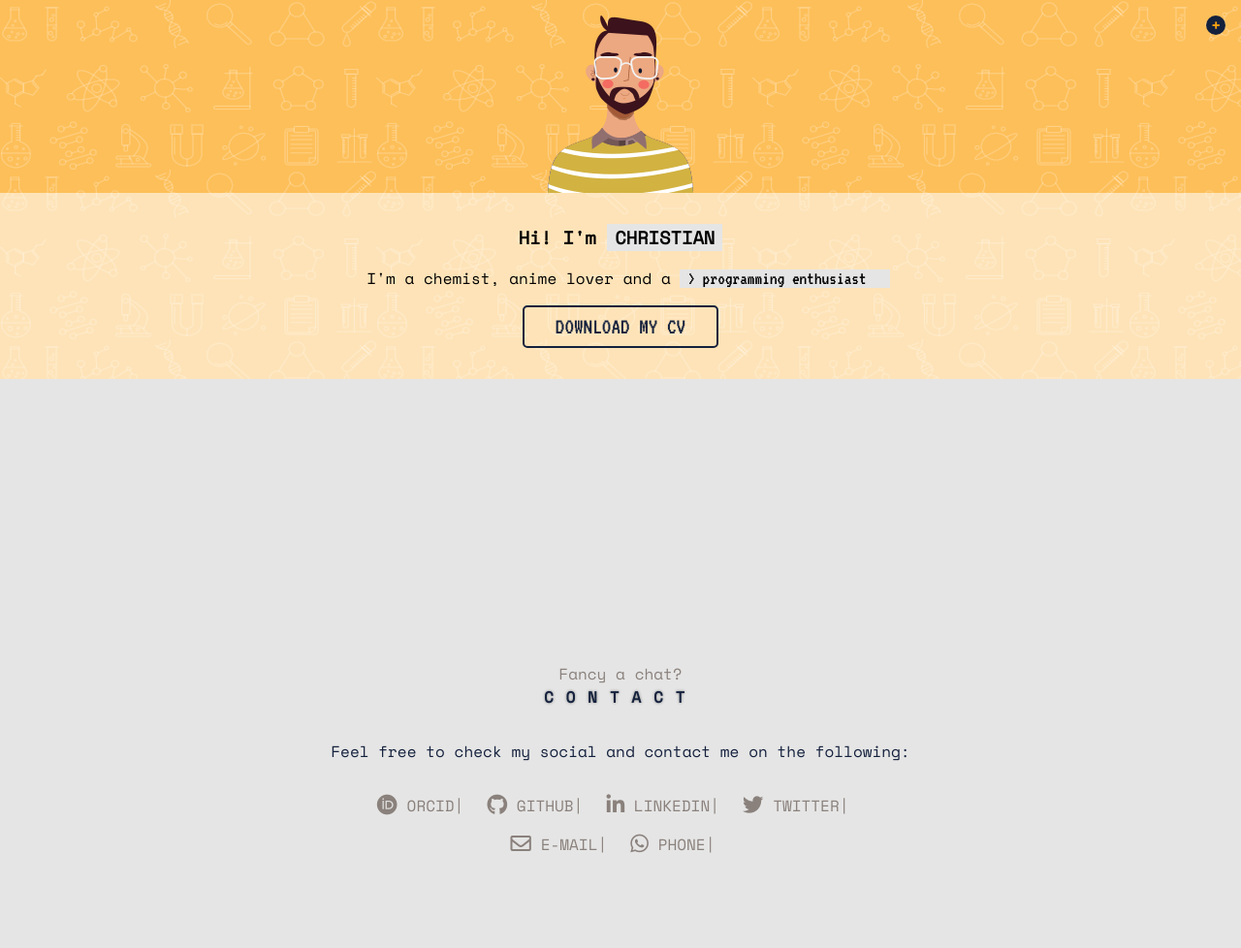
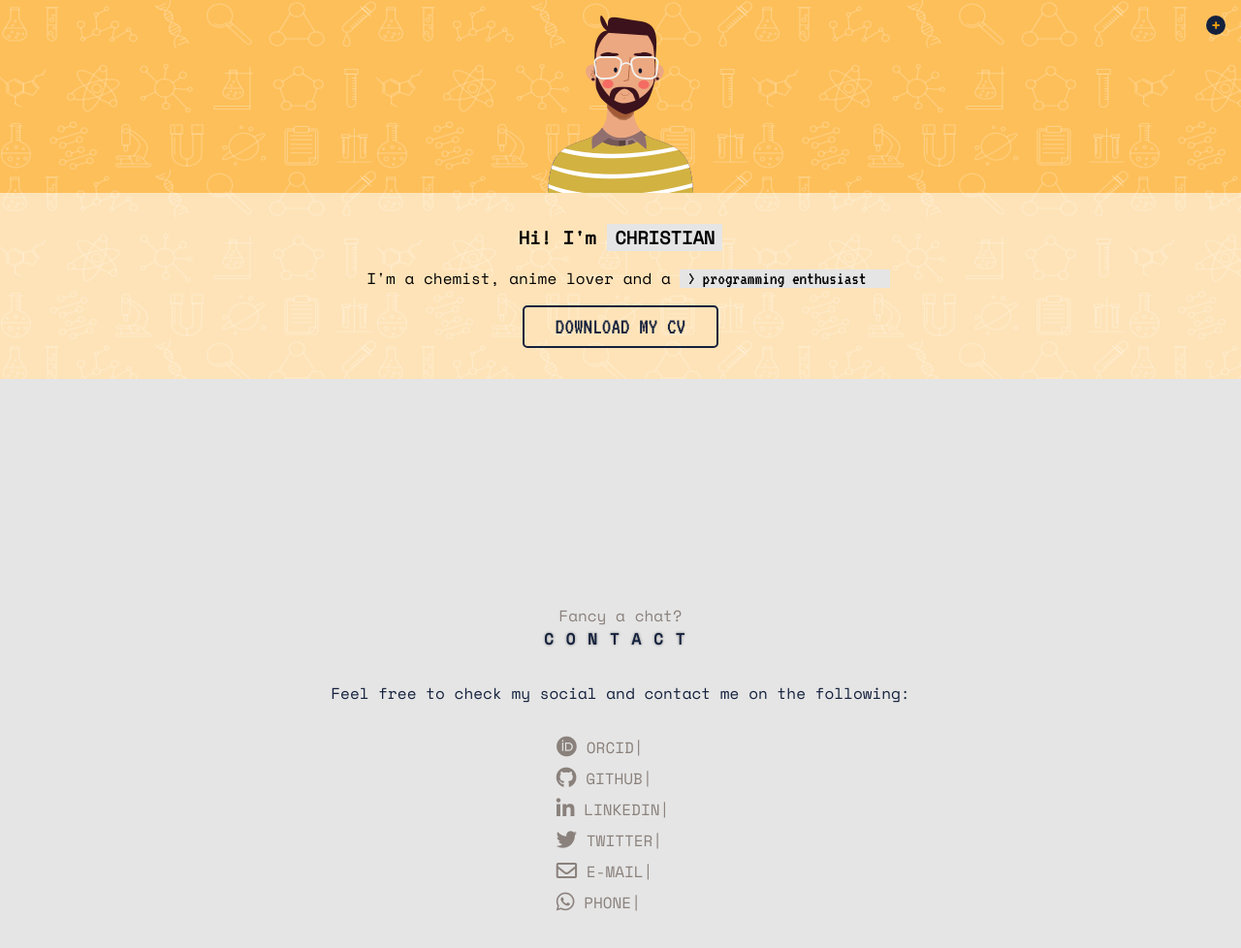
Before and after one commit to crlarrea/portfolio, a plain HTML site: page index.html in a window 1280 px wide. Shown: the top 978 px of the page at 97% size. Drawn offline with nearby package versions, Linux system fonts and the light colour scheme.

Commit message:
tweaked contact icons

```diff
--- a/index.html
+++ b/index.html
@@ -378,8 +378,6 @@
             linkedin</a></li>
                 <li><a href="https://twitter.com/Christi77056573" target="_blank"><i class="fab fa-twitter fa-lg"></i>
             twitter</a></li>
-            </ul>
-            <ul>
                 <li><a href="mailto:&#99;&#114;&#108;&#97;&#114;&#114;&#101;&#97;&commat;&#111;&#117;&#116;&#108;&#111;&#111;&#107;&period;&#99;&#111;&#109;" target="_blank"><i class="far fa-envelope fa-lg"></i> e-mail</a></li>
                 <li><a href="tel:&plus;&#51;&#52;&#54;&#49;&#55;&#48;&#49;&#53;&#55;&#55;&#50;"><i
               class="fab fa-whatsapp fa-lg"></i> phone</a></li>
--- a/style.css
+++ b/style.css
@@ -423,9 +423,10 @@ footer img {
     display: flex;
     flex-direction: row;
     flex-wrap: wrap;
-    justify-content: space-evenly;
+    justify-content: center;
     margin-bottom: 1rem;
     gap: 0.5rem;
+    width: 80%;
 }
 
 .theContact ul li {
@@ -545,4 +546,10 @@ footer img {
     .theContact {
         text-align: center;
     }
+    .theContact ul  {
+        flex-direction: column;
+        align-items: flex-start;
+        align-content: center;
+    }
+
 }
```
